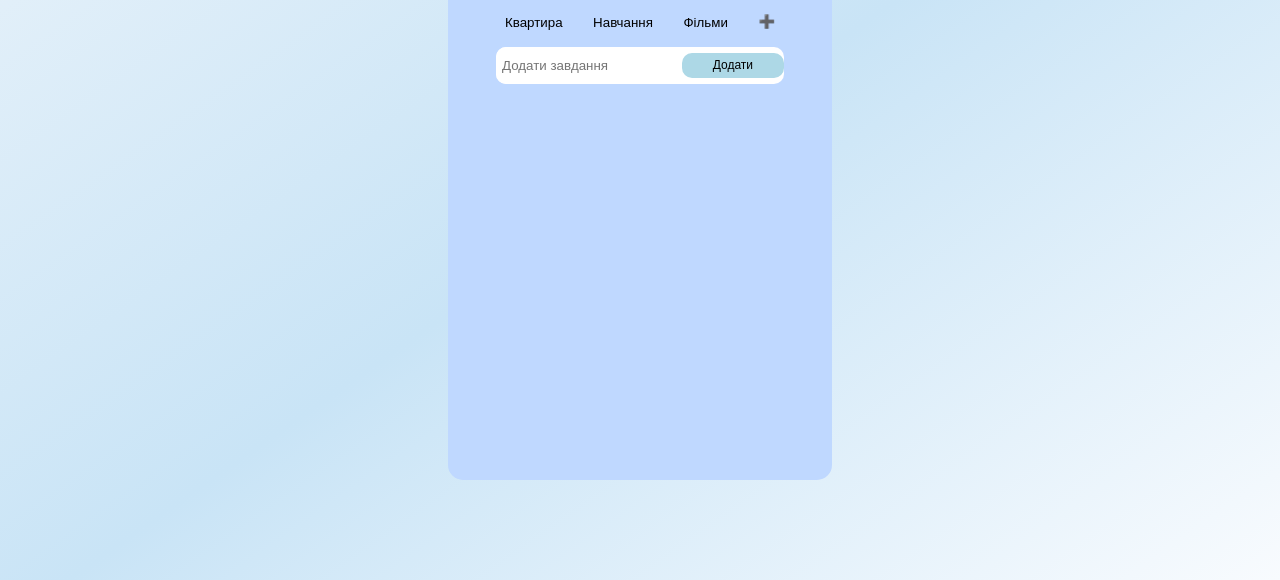
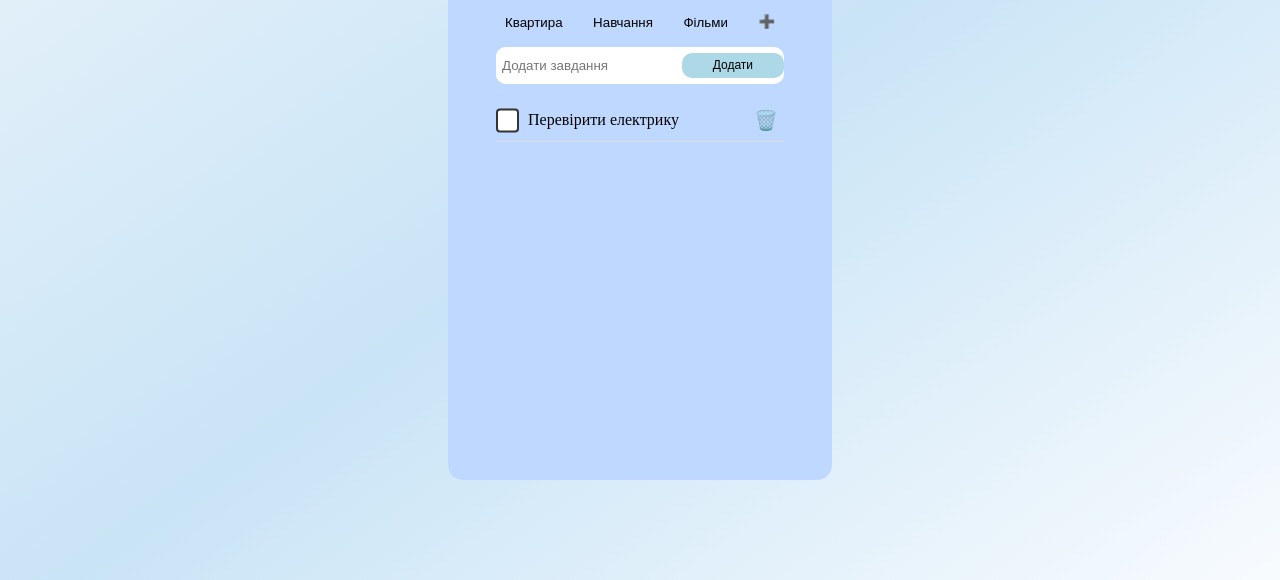
Before and after one commit to Andrii-Podieniezhnyi/Chexly, a plain HTML site: page index.html in a window 1280 px wide. Shown: the part 220-800 px from the top of the page. Drawn offline with Linux system fonts and the light colour scheme.

Commit message:
task-item

```diff
--- a/index.html
+++ b/index.html
@@ -45,6 +45,19 @@
                     </div>
                 </div>
             </section>
+            <section>
+                <div class="task-box_container">
+                    <div class="task-box_field">
+                        <ul class="task-list">
+                            <li class="task-item">
+                                <input type="checkbox" id="task-1" class="task-checkbox">
+                                <label for="task-1" class="task-label">Перевірити електрику</label>
+                                <button class="task-delete">🗑️</button>
+                            </li>
+                        </ul>
+                    </div>
+                </div>
+            </section>
         </main>
     </div>
     <script src="./script/index.js"></script>
--- a/style/index.scss
+++ b/style/index.scss
@@ -109,3 +109,81 @@ nav > ul{
     border-bottom: 3px darkblue solid;
     border-radius: 5px;
 }
+
+
+
+
+
+// CHECKBOX
+
+
+.task-box_container{
+    display: flex;
+    justify-content: center;
+}
+
+.task-box_field{
+    display: flex;
+    width: 75%;
+}
+
+.task-list{
+    list-style: none;
+    padding: 0;
+    width: 100%;
+}
+
+.task-item {
+  display: flex;
+  align-items: center;
+  justify-content: space-between;
+  padding: 0.5rem 0;
+  border-bottom: 1px solid #ddd;
+}
+
+.task-checkbox {
+  display: none;
+}
+
+.task-label {
+  position: relative;
+  padding-left: 2rem;
+  cursor: pointer;
+}
+
+
+.task-label::before {
+  content: "";
+  position: absolute;
+  left: 0;
+  top: 50%;
+  transform: translateY(-50%);
+  width: 1.2rem;
+  height: 1.2rem;
+  border: 2px solid #333;
+  border-radius: 4px;
+  background: #fff;
+}
+
+
+.task-checkbox:checked + .task-label::before {
+  background: #007bff;
+  border-color: #007bff;
+}
+
+.task-checkbox:checked + .task-label::after {
+  content: "✔";
+  position: absolute;
+  left: 0.2rem;
+  top: 50%;
+  transform: translateY(-50%);
+  color: #fff;
+  font-size: 0.9rem;
+}
+
+.task-delete {
+  background: none;
+  border: none;
+  cursor: pointer;
+  font-size: 1.2rem;
+}
```
Also changed, not shown: style/index.css.
